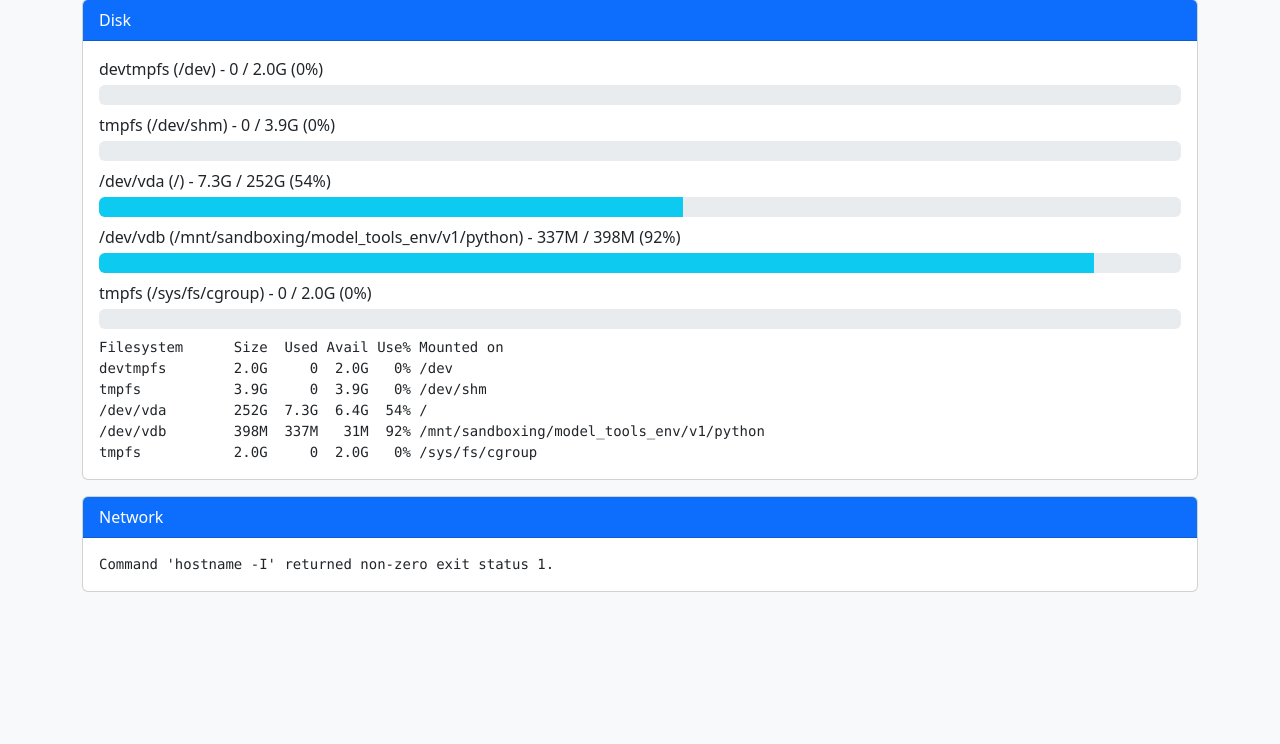
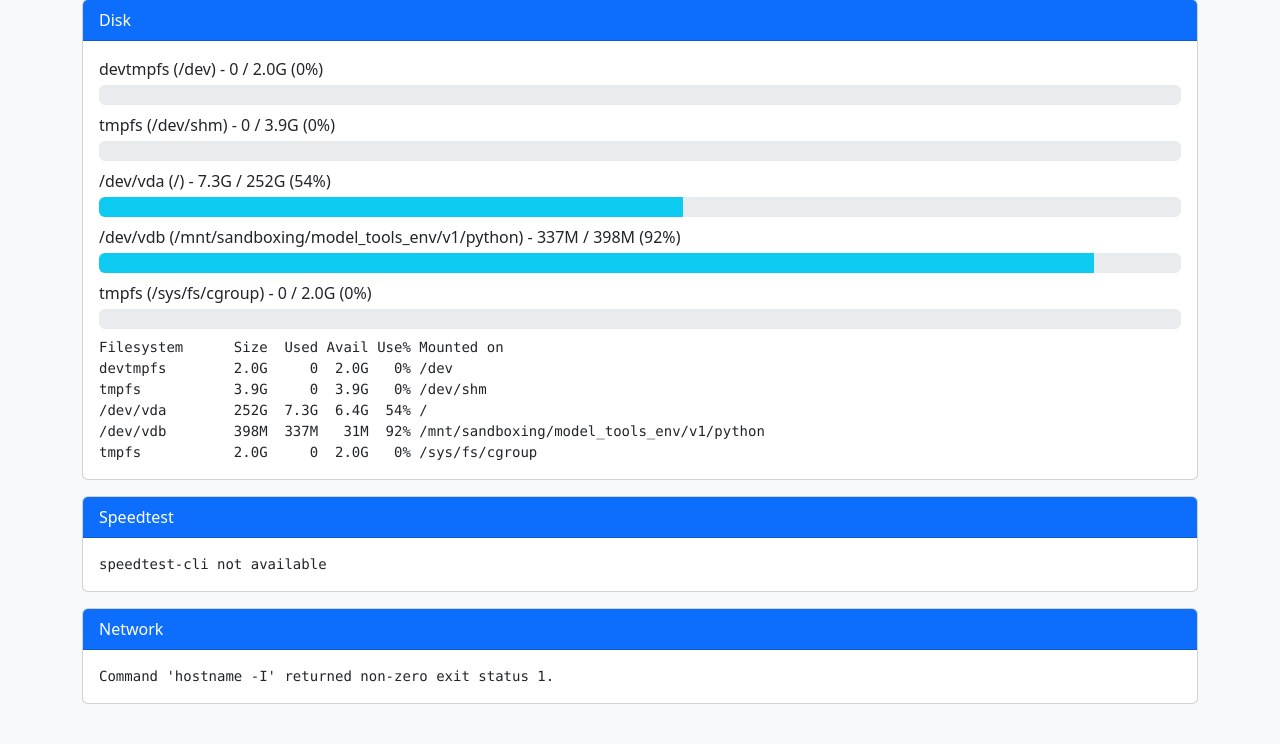
Before and after one commit to DO1FFE/sysinfo, a Flask app: page / in a window 1280 px wide. Shown: the part 636-1380 px from the top of the page. Before the commit the page ends 1228 px from the top, so only its background shows below. Run offline with Flask 3, Linux system fonts and the light colour scheme.

Commit message:
Add speedtest output

```diff
--- a/app.py
+++ b/app.py
@@ -2,6 +2,8 @@ from flask import Flask, render_template
 import subprocess
 import shutil
 import re
+
+from typing import Dict
 
 app = Flask(__name__)
 
@@ -75,6 +77,24 @@ def parse_disk(output: str) -> dict:
             })
     return {"raw": output, "entries": entries}
 
+
+def parse_speedtest(output: str) -> Dict[str, str]:
+    """Parse `speedtest-cli --simple` output and return metrics."""
+    ping = download = upload = ''
+    for line in output.splitlines():
+        if line.lower().startswith('ping:'):
+            ping = line.split(':', 1)[1].strip()
+        elif line.lower().startswith('download:'):
+            download = line.split(':', 1)[1].strip()
+        elif line.lower().startswith('upload:'):
+            upload = line.split(':', 1)[1].strip()
+    return {
+        'raw': output,
+        'ping': ping,
+        'download': download,
+        'upload': upload,
+    }
+
 def get_sysinfo():
     info = {}
     info['System'] = run_cmd('uname -a')
@@ -89,6 +109,11 @@ def get_sysinfo():
     disk_output = run_cmd('df -h')
     info['Memory'] = parse_memory(mem_output)
     info['Disk'] = parse_disk(disk_output)
+    if shutil.which('speedtest-cli'):
+        speedtest_output = run_cmd('speedtest-cli --simple')
+        info['Speedtest'] = parse_speedtest(speedtest_output)
+    else:
+        info['Speedtest'] = 'speedtest-cli not available'
     if shutil.which('ip'):
         info['Network'] = run_cmd("ip -o -4 addr show | awk '{print $2, $4}'")
     else:
--- a/templates/index.html
+++ b/templates/index.html
@@ -30,6 +30,13 @@
                 </div>
               {% endfor %}
               <pre class="mb-0">{{ content.raw }}</pre>
+            {% elif section == 'Speedtest' and content is mapping %}
+              <ul class="list-unstyled mb-2">
+                <li><strong>Ping:</strong> {{ content.ping }}</li>
+                <li><strong>Download:</strong> {{ content.download }}</li>
+                <li><strong>Upload:</strong> {{ content.upload }}</li>
+              </ul>
+              <pre class="mb-0">{{ content.raw }}</pre>
             {% else %}
               <pre class="mb-0">{{ content }}</pre>
             {% endif %}
```
Also changed, not shown: README.md, 1 other file.
